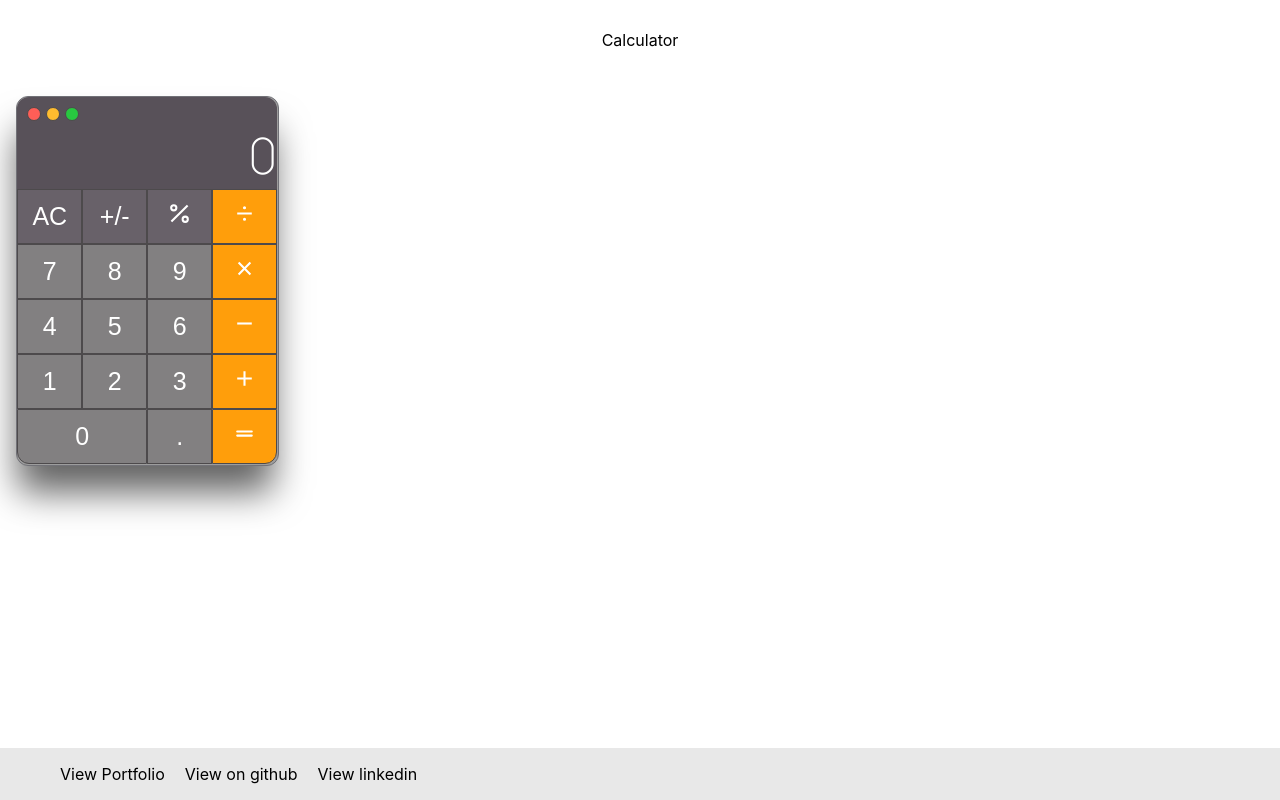
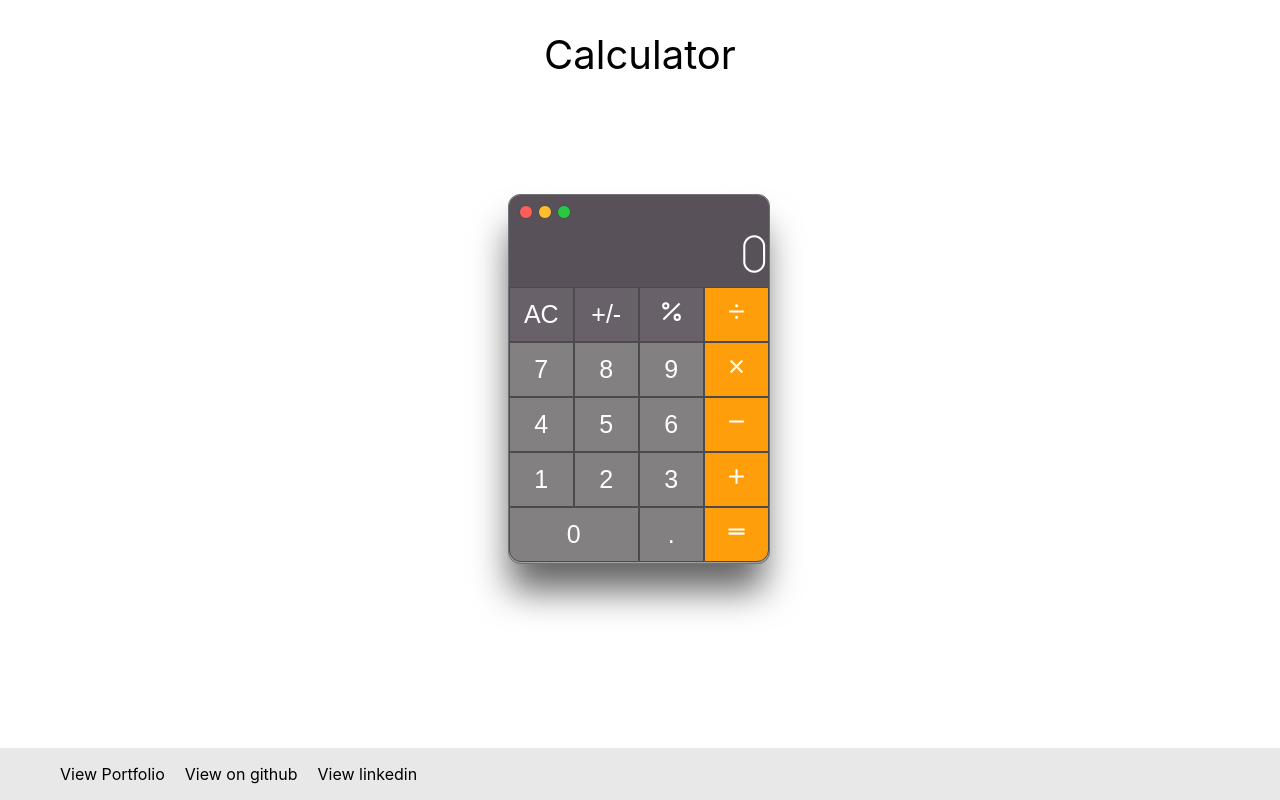
Before and after one commit to hannah-victoria-robson/react-calculator, a React (Create React App) app: page / in a window 1280 px wide. Built offline with nearby package versions, Linux system fonts and the light colour scheme.

Commit message:
center calculator

```diff
--- a/src/App.css
+++ b/src/App.css
@@ -1,13 +1,17 @@
-/* .calc-container {
+.calc-container {
 	margin: 100px;
-} */
+}
 
 header {
 	margin: 30px;
+	margin-bottom: 100px;
 	text-align: center;
+	font-size: 40px;
 }
 /* ---- Draggable ---- */
 .box {
+	align-self: center;
+	justify-self: center;
 	position: absolute;
 	cursor: move;
 	color: black;
@@ -18,6 +22,16 @@ header {
 	user-select: none;
 }
 
+/* ---- Parent element ---- */
+
+.calc-parent {
+	display: grid;
+	grid-template: 1fr / 1fr 360px 1fr;
+	background-color: #1c1c2a;
+	/* height: 500px; */
+	align-items: center;
+	justify-items: center;
+}
 /* ---- Calculator grid ---- */
 .calculator {
 	background: rgb(157, 157, 157);
@@ -29,8 +43,11 @@ header {
 	border: 1px solid #717177;
 	display: grid;
 	grid-template: repeat(1fr, 7) repeat(1fr, 5);
-	margin: auto;
 	width: fit-content;
+	grid-area: 1 / 2 / 2 / 3;
+	/* position: relative;
+	right: 50px; */
+	z-index: 2;
 }
 
 .top-bar {
@@ -71,7 +88,6 @@ header {
 }
 .output {
 	background-color: #585159;
-
 	color: white;
 	grid-area: 2 / 1 / 3 / 5;
 	font-family: 'Manrope', sans-serif;
@@ -200,6 +216,18 @@ button:active {
 	background-color: #28c840;
 } */
 
+/* ---- Calculator Frame ---- */
+
+.calc-frame {
+	border: 2px solid grey;
+	border-radius: 12px 12px 12px 12px;
+	height: 370px;
+	width: 260px;
+	padding: 0.26px;
+	padding-bottom: 0.5px;
+	grid-area: 1 / 2 / 2 / 3;
+}
+
 /* ---- Footer ---- */
 .footer {
 	position: absolute;
--- a/src/App.jsx
+++ b/src/App.jsx
@@ -1,8 +1,10 @@
 import './App.css'
 import Footer from './Footer'
-// import Draggable from 'react-draggable'
+import Draggable from 'react-draggable'
 // import Details from './Details'
-import React from 'react'
+import React, { useState } from 'react'
+// import ReactDOM from 'react-dom'
+
 import Calculator from './Calculator'
 
 function App() {
@@ -10,11 +12,14 @@ function App() {
 		<div className="App">
 			<header>Calculator</header>
 			<main>
-				{/* <Draggable> */}
-				<div className="box">
-					<Calculator />
+				<div className="calc-parent">
+					<>{/* <section className="calc-frame" id="border"></section> */}</>
+					<Draggable defaultPosition={{ x: -125, y: 200 }}>
+						<div className="box">
+							<Calculator id="calc" />
+						</div>
+					</Draggable>
 				</div>
-				{/* </Draggable> */}
 				{/* <Details /> */}
 			</main>
 			<Footer />{' '}
```
Also changed, not shown: src/CalculatorFrame.jsx (added, +17 -0 lines).
